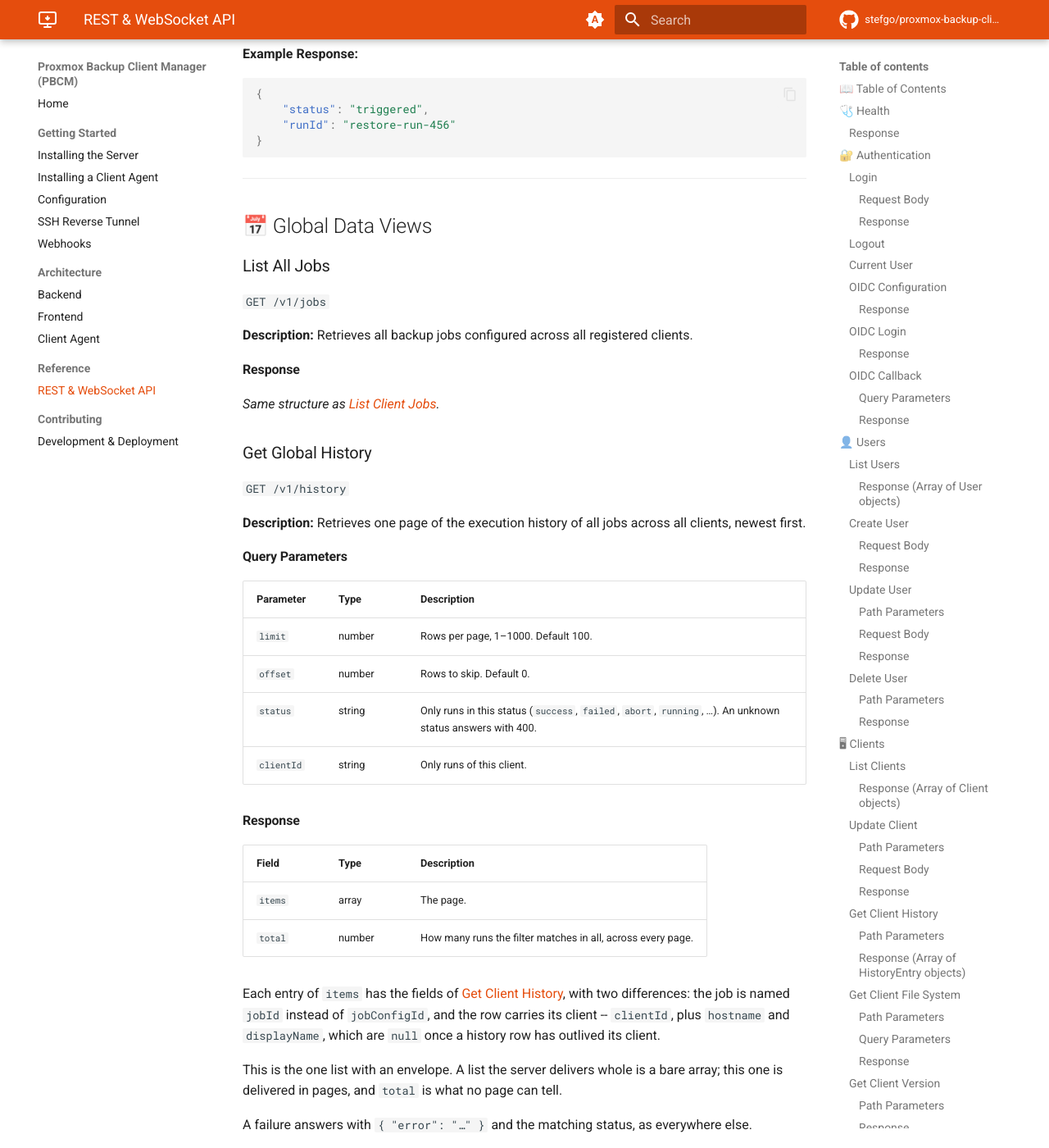
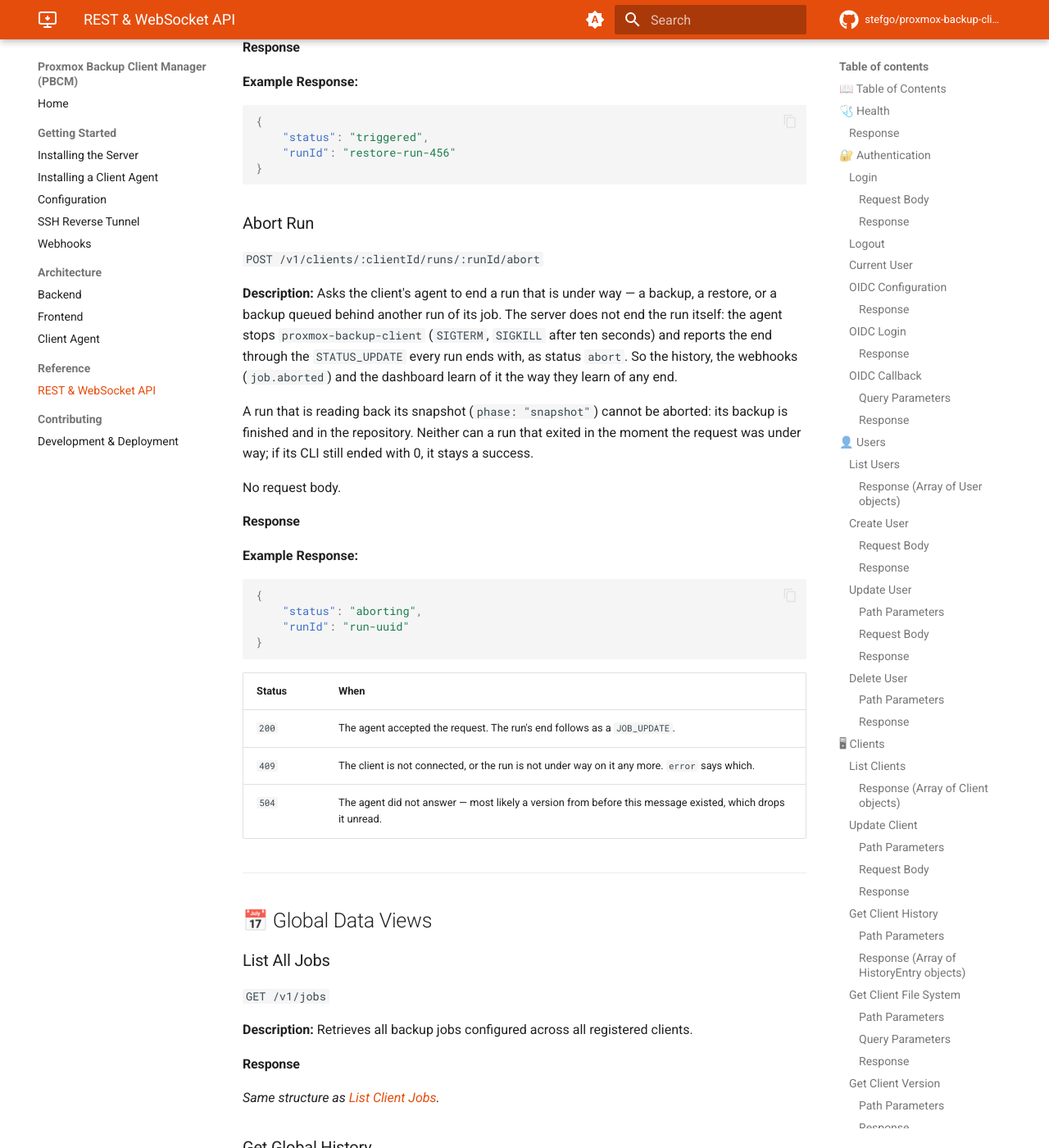
Before and after one commit to stefgo/proxmox-backup-client-manager, an MkDocs documentation site: the page built from docs/api.md, in a window 1280 px wide and 1400 px high, scrolled down 26372 px. Shown: the whole window at 82% size. Built offline with MkDocs 1.6.1 and Material for MkDocs 9.7.7, drawn with Linux system fonts in a browser that asks for light colours; comment, search, counter and statistics services are not loaded; some of the changed text lies outside the part shown.

Commit message:
feat(backend): Add an endpoint to abort a run
POST /api/v1/clients/:clientId/runs/:runId/abort passes the request to
the client's agent and returns its answer. The server does not end the
run. Its end arrives as the STATUS_UPDATE every run ends with, so the
history, the job.aborted webhook and the dashboard learn of it the one
way they learn of any end.

409 when the client is not connected or the run is not under way any
more, 504 when the agent does not answer -- an agent from before this
message drops it unread, and the error says so instead of "Timeout".

Co-Authored-By: Claude Opus 5.5 <noreply@anthropic.com>

````diff
--- a/docs/api.md
+++ b/docs/api.md
@@ -31,6 +31,7 @@
     - [Delete Job](#delete-job)
     - [Run Backup](#run-backup)
     - [Trigger Restore](#trigger-restore)
+    - [Abort Run](#abort-run)
 - [Global Data Views](#-global-data-views)
     - [List All Jobs](#list-all-jobs)
     - [Get Global History](#get-global-history)
@@ -1076,6 +1077,40 @@ needs it. `tunnel.required` for a client with no credentials is rejected with `4
 }
 ```
 
+### Abort Run
+
+`POST /v1/clients/:clientId/runs/:runId/abort`
+
+**Description:** Asks the client's agent to end a run that is under way — a backup, a
+restore, or a backup queued behind another run of its job. The server does not end the run
+itself: the agent stops `proxmox-backup-client` (`SIGTERM`, `SIGKILL` after ten seconds) and
+reports the end through the `STATUS_UPDATE` every run ends with, as status `abort`. So the
+history, the webhooks (`job.aborted`) and the dashboard learn of it the way they learn of
+any end.
+
+A run that is reading back its snapshot (`phase: "snapshot"`) cannot be aborted: its backup
+is finished and in the repository. Neither can a run that exited in the moment the request
+was under way; if its CLI still ended with 0, it stays a success.
+
+No request body.
+
+#### Response
+
+**Example Response:**
+
+```json
+{
+    "status": "aborting",
+    "runId": "run-uuid"
+}
+```
+
+| Status | When |
+| :----- | :--- |
+| `200`  | The agent accepted the request. The run's end follows as a `JOB_UPDATE`. |
+| `409`  | The client is not connected, or the run is not under way on it any more. `error` says which. |
+| `504`  | The agent did not answer — most likely a version from before this message existed, which drops it unread. |
+
 ---
 
 ## 📅 Global Data Views
@@ -2124,6 +2159,32 @@ meanwhile is sent again. Not sent when storing failed — the agent retries afte
 `tunnel` is present only when the restore was triggered for it; absent means a direct
 connection.
 
+**`ABORT_RUN`**
+**Description:** Server asks the agent to end a run that is under way. Unlike the two
+above it is a request with an answer: whether the run could still be stopped is something
+only the agent knows.
+**Payload:**
+
+```json
+{
+    "requestId": "req-uuid",
+    "runId": "run-uuid"
+}
+```
+
+**Response** (same type, from the agent):
+
+```json
+{
+    "requestId": "req-uuid",
+    "success": false,
+    "error": "This run is not under way on the client any more."
+}
+```
+
+`success: true` means the run was told to stop, not that it has: it ends through its own
+`STATUS_UPDATE`, with status `abort`.
+
 **`JOB_LIST_CONFIG`**
 **Description:** Server requests the list of configured jobs from the agent.
 **Payload:**
````
Also changed, not shown: docs/backend.md (+1 -1 lines), 2 other files.
